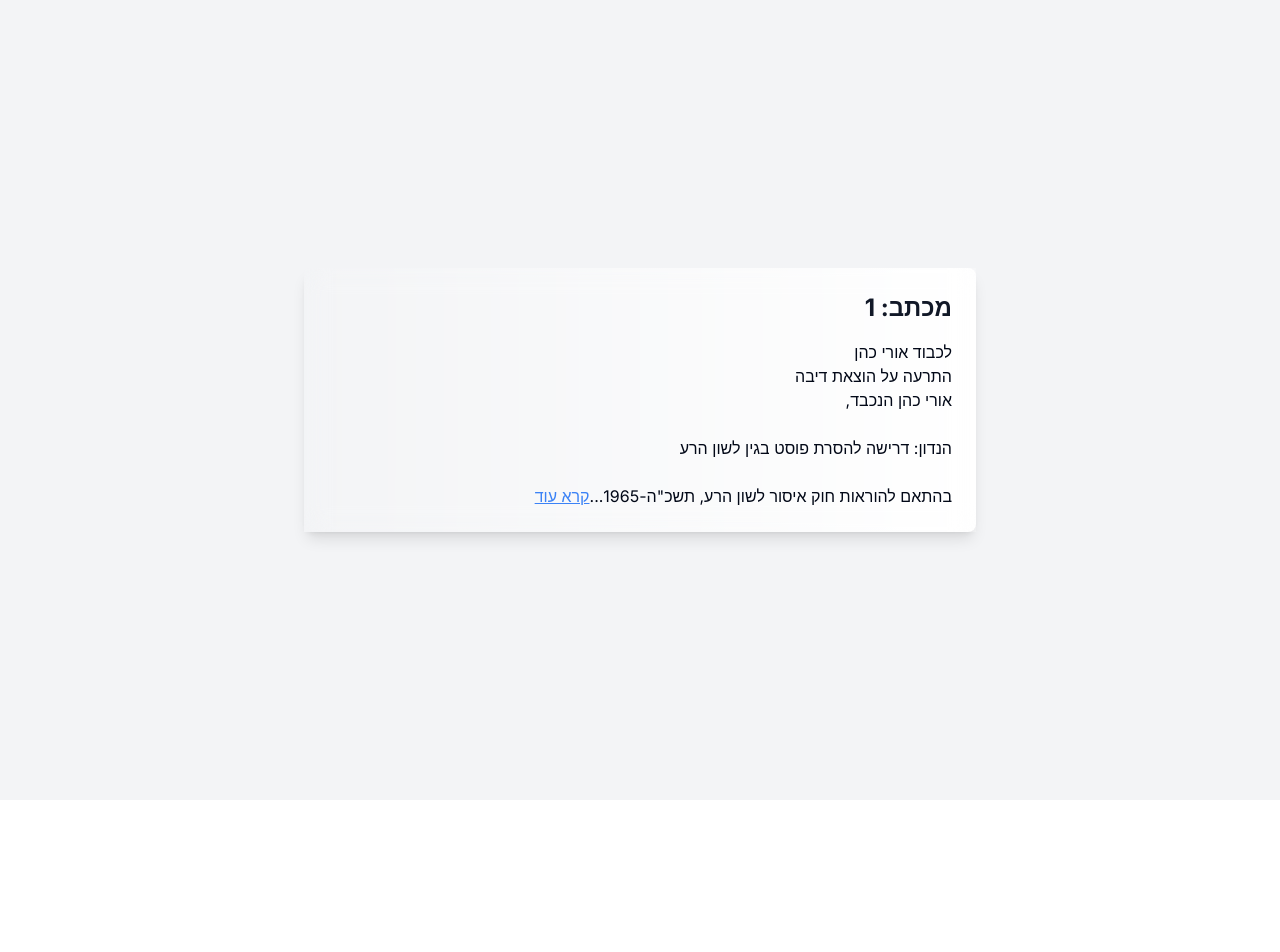
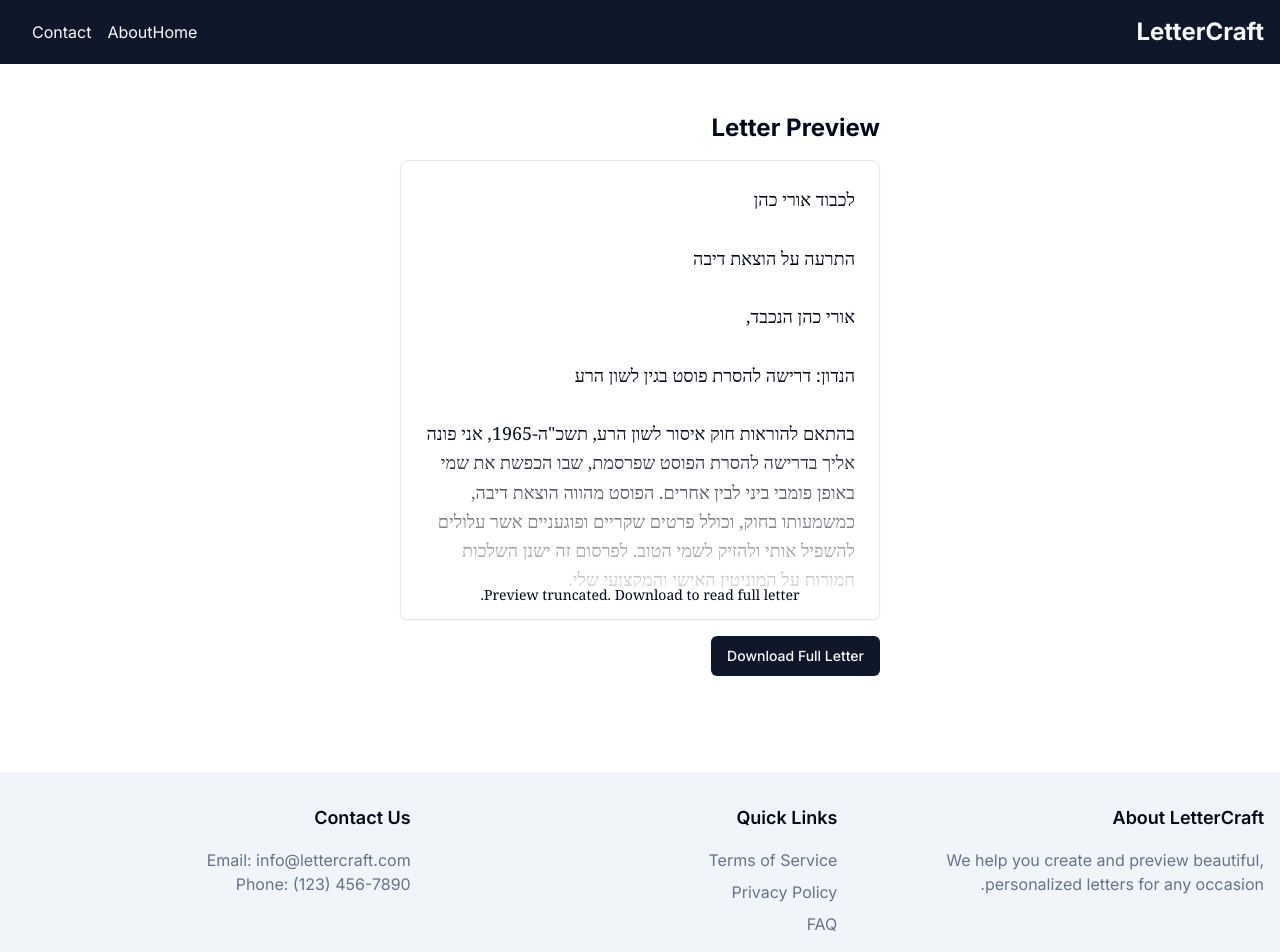
Before and after one commit to ronka/warning-letter-gpt, a Next.js app: page /letter in a window 1280 px wide. Shown: the top 952 px of the page. Before the commit the page ends 800 px from the top, so only its background shows below. Built offline with nearby package versions, Linux system fonts and the light colour scheme.

Commit message:
redesign the site

```diff
--- a/app/layout.tsx
+++ b/app/layout.tsx
@@ -2,6 +2,8 @@ import type { Metadata } from "next";
 import { Inter } from "next/font/google";
 import "./globals.css";
 import { Body } from "@/components/Body";
+import { Header } from "@/components/Header";
+import { Footer } from "@/components/Footer";
 
 const inter = Inter({ subsets: ["latin"] });
 
@@ -18,7 +20,11 @@ export default function RootLayout({
   return (
     <html lang="en" dir="rtl">
       <body className={inter.className}>
-        <Body>{children}</Body>
+        <Body>
+          <Header />
+          {children}
+          <Footer />
+        </Body>
       </body>
     </html>
   );
--- a/app/letter/layout.tsx
+++ b/app/letter/layout.tsx
@@ -3,9 +3,5 @@ export default function Layout({
 }: Readonly<{
   children: React.ReactNode;
 }>) {
-  return (
-    <div className="flex flex-col items-center justify-center h-screen bg-gray-100 dark:bg-gray-900">
-      {children}
-    </div>
-  );
+  return <main className="flex-grow">{children}</main>;
 }
--- a/app/letter/page.tsx
+++ b/app/letter/page.tsx
@@ -1,6 +1,9 @@
 "use client";
 
 import { LetterContent } from "@/components/letter/content";
+import { Button } from "@/components/ui/button";
+import { Card } from "@/components/ui/card";
+import { Skeleton } from "@/components/ui/skeleton";
 import { Spinner } from "@/components/ui/spinner";
 import { useLetterQuery } from "@/context/Letter";
 import { FileIcon } from "lucide-react";
@@ -18,38 +21,54 @@ export default function Letter() {
     return;
   }
 
-  console.log("data", data);
-  console.log("isLoading ", isLoading);
+  const visibleContent = data?.letter
+    ? `לכבוד ${data.letter.to}\n\n${data.letter.title}\n\n${data.letter.body
+        .split("\n")
+        .slice(0, 6)
+        .join("\n")}`
+    : "";
 
-  if (isLoading || !data) {
-    return (
-      <div>
-        <Spinner />
-      </div>
-    );
-  }
-
-  const { letter, id } = data;
+  const handleDownload = () => {
+    // Implement download functionality here
+  };
 
   return (
-    <div className="max-w-2xl w-full bg-white dark:bg-gray-800 rounded-lg shadow-lg">
-      <div className="relative max-h-[600px] overflow-y-auto">
-        <div>
-          <div className="absolute inset-0 bg-gradient-to-r from-gray-100 to-transparent dark:from-gray-800 dark:to-transparent" />
-          <div className="absolute inset-0 backdrop-blur-md" />
-          <div className="relative z-10 p-6">
-            <h1 className="text-2xl font-bold mb-4 text-gray-900 dark:text-gray-100">
-              מכתב: {id}
-            </h1>
-
-            <div className="whitespace-pre-line">
-              <p>לכבוד {letter["to"]}</p>
-              <h2>{letter["title"]}</h2>
-              <LetterContent content={letter["body"]} />
+    <section className="py-12">
+      <div className="container mx-auto px-4 max-w-lg">
+        <h2 className="text-2xl font-bold mb-4">Letter Preview</h2>
+        <Card className="mb-4 relative overflow-hidden">
+          {isLoading ? (
+            <div className="p-6 space-y-4">
+              <Skeleton className="h-4 w-3/4" />
+              <Skeleton className="h-4 w-full" />
+              <Skeleton className="h-4 w-5/6" />
+              <Skeleton className="h-4 w-full" />
+              <Skeleton className="h-4 w-4/5" />
+              <Skeleton className="h-4 w-3/4" />
             </div>
-          </div>
-        </div>
+          ) : (
+            <>
+              <div className="p-6 relative font-serif text-lg leading-relaxed whitespace-pre-wrap">
+                <div
+                  className="absolute bottom-0 left-0 right-0 h-48 bg-gradient-to-t from-white to-transparent"
+                  aria-hidden="true"
+                />
+                <div className="absolute bottom-0 left-0 right-0 h-12 flex items-center justify-center text-sm">
+                  Preview truncated. Download to read full letter.
+                </div>
+                {visibleContent}
+              </div>
+            </>
+          )}
+        </Card>
+        <Button
+          onClick={handleDownload}
+          className="w-full sm:w-auto"
+          disabled={isLoading}
+        >
+          {isLoading ? "Loading..." : "Download Full Letter"}
+        </Button>
       </div>
-    </div>
+    </section>
   );
 }
--- a/app/page.tsx
+++ b/app/page.tsx
@@ -1,12 +1,12 @@
-import { CreateForm } from "@/components/CreateForm";
+import { Footer } from "@/components/Footer";
+import { CreateForm } from "@/components/home/CreateForm";
+import { Hero } from "@/components/home/Hero";
 
 export default function Home() {
   return (
-    <div className="flex flex-col items-center justify-center h-screen bg-gray-100 dark:bg-gray-900">
-      <main className="flex min-h-screen flex-col items-center w-full p-24">
-        <h1>תשחרר את ראבי. יצירת מכתבי התראה</h1>
-        <CreateForm />
-      </main>
-    </div>
+    <main className="flex-grow">
+      <Hero />
+      <CreateForm />
+    </main>
   );
 }
--- /dev/null
+++ b/components/Footer.tsx
@@ -0,0 +1,58 @@
+import Link from "next/link";
+
+const Footer = () => {
+  return (
+    <footer className="bg-muted mt-12">
+      <div className="container mx-auto px-4 py-8">
+        <div className="grid grid-cols-1 md:grid-cols-3 gap-8">
+          <div>
+            <h3 className="text-lg font-semibold mb-4">About LetterCraft</h3>
+            <p className="text-muted-foreground">
+              We help you create and preview beautiful, personalized letters for
+              any occasion.
+            </p>
+          </div>
+          <div>
+            <h3 className="text-lg font-semibold mb-4">Quick Links</h3>
+            <ul className="space-y-2">
+              <li>
+                <Link
+                  href="/terms"
+                  className="text-muted-foreground hover:underline"
+                >
+                  Terms of Service
+                </Link>
+              </li>
+              <li>
+                <Link
+                  href="/privacy"
+                  className="text-muted-foreground hover:underline"
+                >
+                  Privacy Policy
+                </Link>
+              </li>
+              <li>
+                <Link
+                  href="/faq"
+                  className="text-muted-foreground hover:underline"
+                >
+                  FAQ
+                </Link>
+              </li>
+            </ul>
+          </div>
+          <div>
+            <h3 className="text-lg font-semibold mb-4">Contact Us</h3>
+            <p className="text-muted-foreground">Email: info@lettercraft.com</p>
+            <p className="text-muted-foreground">Phone: (123) 456-7890</p>
+          </div>
+        </div>
+        <div className="mt-8 pt-8 border-t border-muted-foreground/20 text-center text-muted-foreground">
+          © {new Date().getFullYear()} LetterCraft. All rights reserved.
+        </div>
+      </div>
+    </footer>
+  );
+};
+
+export { Footer };
--- /dev/null
+++ b/components/Header.tsx
@@ -0,0 +1,34 @@
+import Link from "next/link";
+
+const Header = () => {
+  return (
+    <header className="bg-primary text-primary-foreground">
+      <div className="container mx-auto px-4 py-4 flex justify-between items-center">
+        <Link href="/" className="text-2xl font-bold">
+          LetterCraft
+        </Link>
+        <nav>
+          <ul className="flex space-x-4">
+            <li>
+              <Link href="/" className="hover:underline">
+                Home
+              </Link>
+            </li>
+            <li>
+              <Link href="/about" className="hover:underline">
+                About
+              </Link>
+            </li>
+            <li>
+              <Link href="/contact" className="hover:underline">
+                Contact
+              </Link>
+            </li>
+          </ul>
+        </nav>
+      </div>
+    </header>
+  );
+};
+
+export { Header };
--- /dev/null
+++ b/components/home/Hero.tsx
@@ -0,0 +1,16 @@
+const Hero = () => {
+  return (
+    <section className="bg-muted py-12 md:py-24">
+      <div className="container mx-auto px-4 text-center">
+        <h1 className="text-4xl md:text-5xl font-bold mb-4">
+          Create Your Letter
+        </h1>
+        <p className="text-xl mb-8">
+          Fill out the form below to craft your personalized letter.
+        </p>
+      </div>
+    </section>
+  );
+};
+
+export { Hero };
--- /dev/null
+++ b/components/letter/Hero.tsx
@@ -0,0 +1,17 @@
+const Hero = () => {
+  return (
+    <section className="bg-muted py-12 md:py-24">
+      <div className="container mx-auto px-4 text-center">
+        <h1 className="text-4xl md:text-5xl font-bold mb-4">
+          Your Letter, Previewed
+        </h1>
+        <p className="text-xl mb-8">
+          Get a sneak peek of your beautifully crafted letter before
+          downloading.
+        </p>
+      </div>
+    </section>
+  );
+};
+
+export { Hero };
--- /dev/null
+++ b/components/ui/card.tsx
@@ -0,0 +1,79 @@
+import * as React from "react"
+
+import { cn } from "@/lib/utils"
+
+const Card = React.forwardRef<
+  HTMLDivElement,
+  React.HTMLAttributes<HTMLDivElement>
+>(({ className, ...props }, ref) => (
+  <div
+    ref={ref}
+    className={cn(
+      "rounded-lg border bg-card text-card-foreground shadow-sm",
+      className
+    )}
+    {...props}
+  />
+))
+Card.displayName = "Card"
+
+const CardHeader = React.forwardRef<
+  HTMLDivElement,
+  React.HTMLAttributes<HTMLDivElement>
+>(({ className, ...props }, ref) => (
+  <div
+    ref={ref}
+    className={cn("flex flex-col space-y-1.5 p-6", className)}
+    {...props}
+  />
+))
+CardHeader.displayName = "CardHeader"
+
+const CardTitle = React.forwardRef<
+  HTMLParagraphElement,
+  React.HTMLAttributes<HTMLHeadingElement>
+>(({ className, ...props }, ref) => (
+  <h3
+    ref={ref}
+    className={cn(
+      "text-2xl font-semibold leading-none tracking-tight",
+      className
+    )}
+    {...props}
+  />
+))
+CardTitle.displayName = "CardTitle"
+
+const CardDescription = React.forwardRef<
+  HTMLParagraphElement,
+  React.HTMLAttributes<HTMLParagraphElement>
+>(({ className, ...props }, ref) => (
+  <p
+    ref={ref}
+    className={cn("text-sm text-muted-foreground", className)}
+    {...props}
+  />
+))
+CardDescription.displayName = "CardDescription"
+
+const CardContent = React.forwardRef<
+  HTMLDivElement,
+  React.HTMLAttributes<HTMLDivElement>
+>(({ className, ...props }, ref) => (
+  <div ref={ref} className={cn("p-6 pt-0", className)} {...props} />
+))
+CardContent.displayName = "CardContent"
+
+const CardFooter = React.forwardRef<
+  HTMLDivElement,
+  React.HTMLAttributes<HTMLDivElement>
+>(({ className, ...props }, ref) => (
+  <div
+    ref={ref}
+    className={cn("flex items-center p-6 pt-0", className)}
+    {...props}
+  />
+))
+CardFooter.displayName = "CardFooter"
+
+export { Card, CardHeader, CardFooter, CardTitle, CardDescription, CardContent }
--- /dev/null
+++ b/components/ui/skeleton.tsx
@@ -0,0 +1,15 @@
+import { cn } from "@/lib/utils"
+
+function Skeleton({
+  className,
+  ...props
+}: React.HTMLAttributes<HTMLDivElement>) {
+  return (
+    <div
+      className={cn("animate-pulse rounded-md bg-muted", className)}
+      {...props}
+    />
+  )
+}
+
+export { Skeleton }
```
Also changed, not shown: components/home/CreateForm.tsx (renamed from components/CreateForm.tsx).
